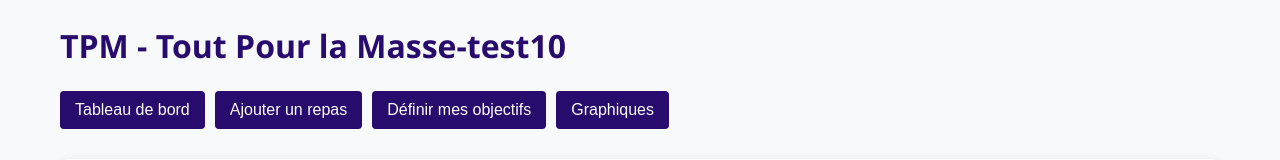
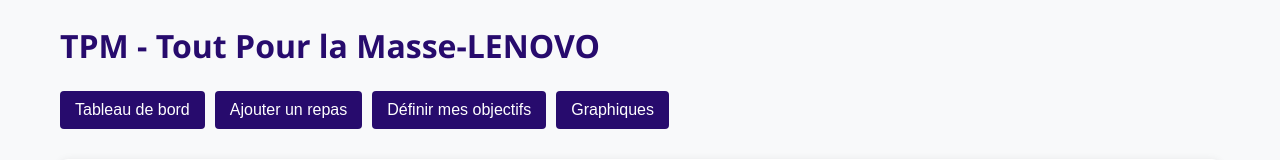
Before and after one commit to fbeawels/StackGitOps, a website with bundled scripts: page frontend/index.html in a window 1280 px wide. Shown: the top 160 px of the page. Built offline with nearby package versions, Linux system fonts and the light colour scheme; no server answers.

Commit message:
Update index.html

```diff
--- a/frontend/index.html
+++ b/frontend/index.html
@@ -12,7 +12,7 @@
 <body>
   <div id="app" class="container">
     <header>
-      <h1>TPM - Tout Pour la Masse-test10</h1>
+      <h1>TPM - Tout Pour la Masse-LENOVO</h1>
       <nav id="main-nav">
         <button id="nav-dashboard" class="nav-button">Tableau de bord</button>
         <button id="nav-meals" class="nav-button">Ajouter un repas</button>
```
